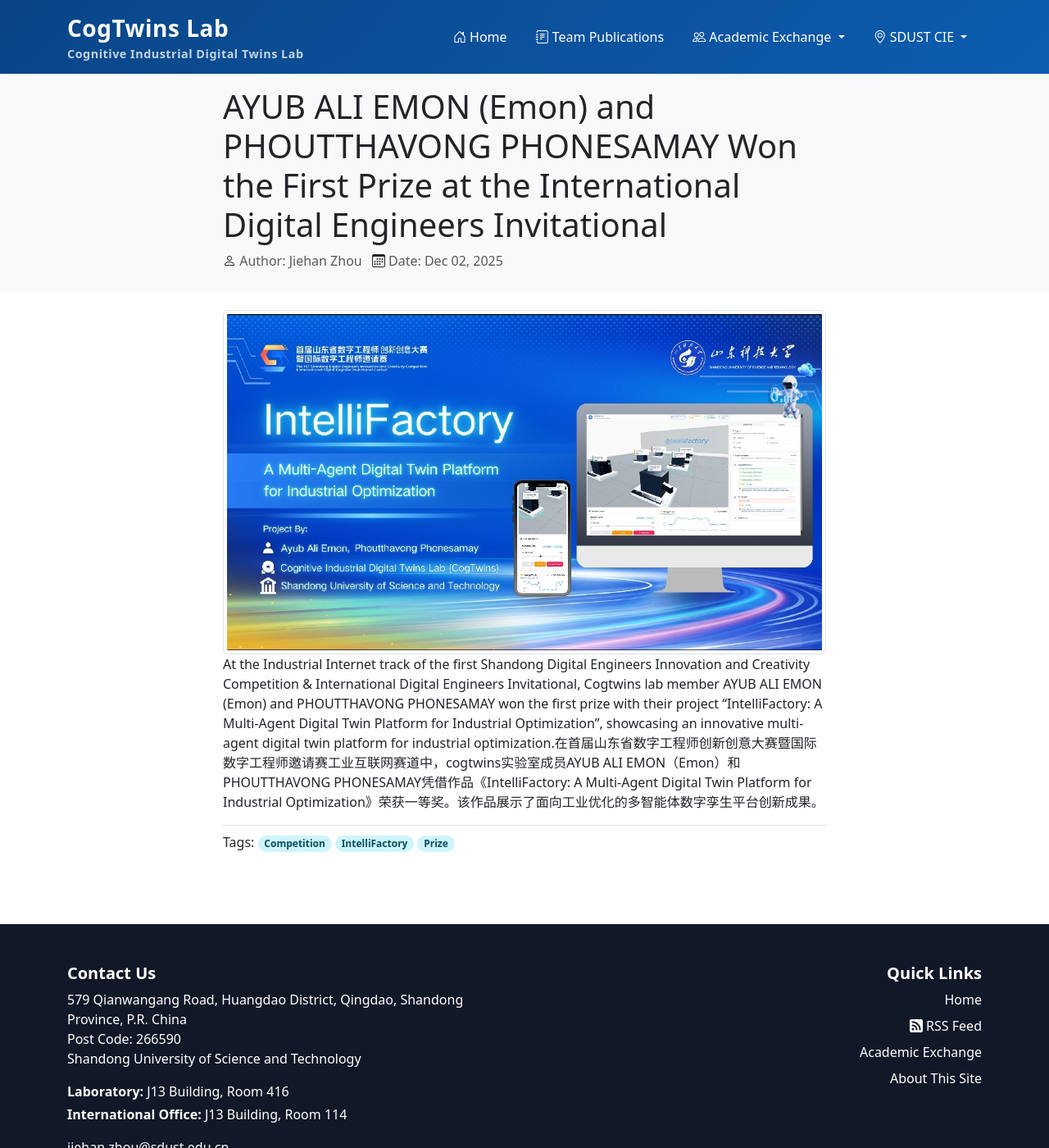
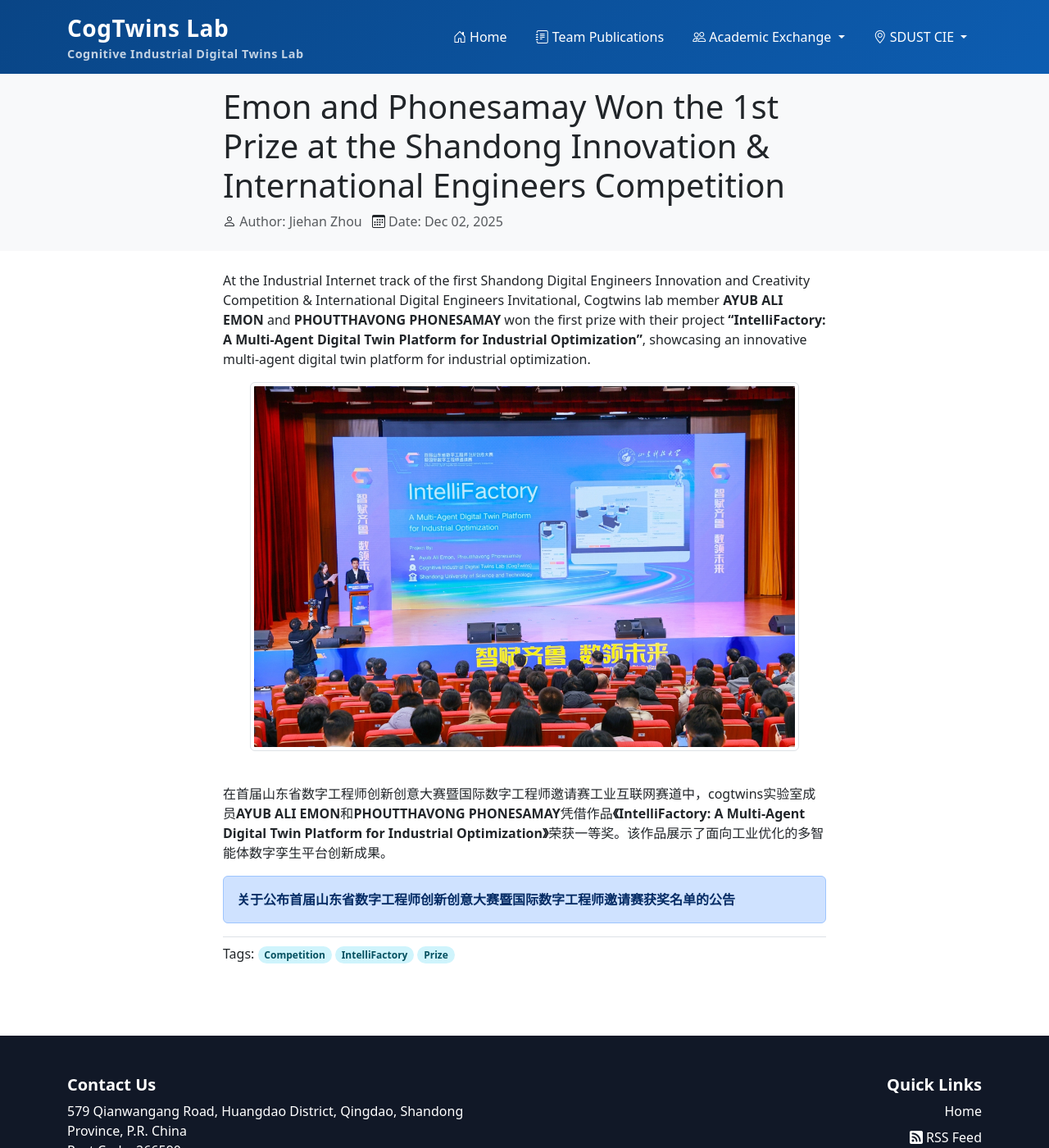
Before and after one commit to cogtwins/cogtwins.github.io, a Jekyll site: the page built from _posts/2025-12-2-emon-and-phonesamay-won-at-international-digital-engineer-invitational.markdown, in a window 1280 px wide and 1400 px high. Shown: the whole window at 82% size. Built offline with Jekyll 4.4.1, drawn with Linux system fonts in a browser that asks for light colours.

Commit message:
Fix blog posts & clean codes

```diff
--- a/_posts/2025-12-2-emon-and-phonesamay-won-at-international-digital-engineer-invitational.markdown
+++ b/_posts/2025-12-2-emon-and-phonesamay-won-at-international-digital-engineer-invitational.markdown
@@ -1,20 +1,27 @@
 ---
 layout: post
-title: "AYUB ALI EMON (Emon) and PHOUTTHAVONG PHONESAMAY Won the First Prize at the International Digital Engineers Invitational"
+title: "Emon and Phonesamay Won the 1st Prize at the Shandong Innovation & International Engineers Competition"
 author: "Jiehan Zhou"
 date: 2025-12-2
 tags: Competition IntelliFactory Prize
 cover: "/assets/postimg/2025-12-2-emon-and-phonesamay-won-at-international-digital-engineer-invitational.jpg"
 published: true
+
 ---
+
+At the Industrial Internet track of the first Shandong Digital Engineers Innovation and Creativity Competition & International Digital Engineers Invitational, Cogtwins lab member **AYUB ALI EMON** and **PHOUTTHAVONG PHONESAMAY** won the first prize with their project **"IntelliFactory: A Multi-Agent Digital Twin Platform for Industrial Optimization"**, showcasing an innovative multi-agent digital twin platform for industrial optimization.
+
 <div class="text-center">
-    <a href="https://www.sddztech.com/zt/sdsz/tzgg/202512/t20251201_17123118.htm">
-        <img class="img-fluid img-thumbnail" style="max-height: 480px;"
-            src="{{ '/assets/postimg/2025-12-2-emon-and-phonesamay-won-at-international-digital-engineer-invitational.jpg' | relative_url }}" />
-    </a>
+    <img class="img-fluid img-thumbnail" style="max-height: 450px;"
+        src="{{ '/assets/postimg/2025-12-2-emon-and-phonesamay-won-at-international-digital-engineer-invitational.jpg' | relative_url }}" />
 </div>
+<br/>
+
+在首届山东省数字工程师创新创意大赛暨国际数字工程师邀请赛工业互联网赛道中，cogtwins实验室成员**AYUB ALI EMON**和**PHOUTTHAVONG PHONESAMAY**凭借作品**《IntelliFactory: A Multi-Agent Digital Twin Platform for Industrial Optimization》**荣获一等奖。该作品展示了面向工业优化的多智能体数字孪生平台创新成果。
 
 
-
-
-At the Industrial Internet track of the first Shandong Digital Engineers Innovation and Creativity Competition & International Digital Engineers Invitational, Cogtwins lab member AYUB ALI EMON (Emon) and PHOUTTHAVONG PHONESAMAY won the first prize with their project "IntelliFactory: A Multi-Agent Digital Twin Platform for Industrial Optimization", showcasing an innovative multi-agent digital twin platform for industrial optimization.在首届山东省数字工程师创新创意大赛暨国际数字工程师邀请赛工业互联网赛道中，cogtwins实验室成员AYUB ALI EMON（Emon）和PHOUTTHAVONG PHONESAMAY凭借作品《IntelliFactory: A Multi-Agent Digital Twin Platform for Industrial Optimization》荣获一等奖。该作品展示了面向工业优化的多智能体数字孪生平台创新成果。
+<div class="alert alert-primary mt-2" role="alert">
+  <a href="https://www.sddztech.com/zt/sdsz/tzgg/202512/t20251201_17123118.htm" target="_blank" class="alert-link fw-bold">
+    关于公布首届山东省数字工程师创新创意大赛暨国际数字工程师邀请赛获奖名单的公告
+  </a>
+</div>
```
Also changed, not shown: _includes/contributors.html (+0 -31 lines), _posts/2025-11-17-congratulations-to-team-nexus.markdown (+6 -3 lines), _posts/2025-11-4-emon-and-phonesamay-international-digital-engineer-invitational.markdown (+6 -3 lines), assets/postimg/2025-12-2-emon-and-phonesamay-won-at-international-digital-engineer-invitational.jpg.
